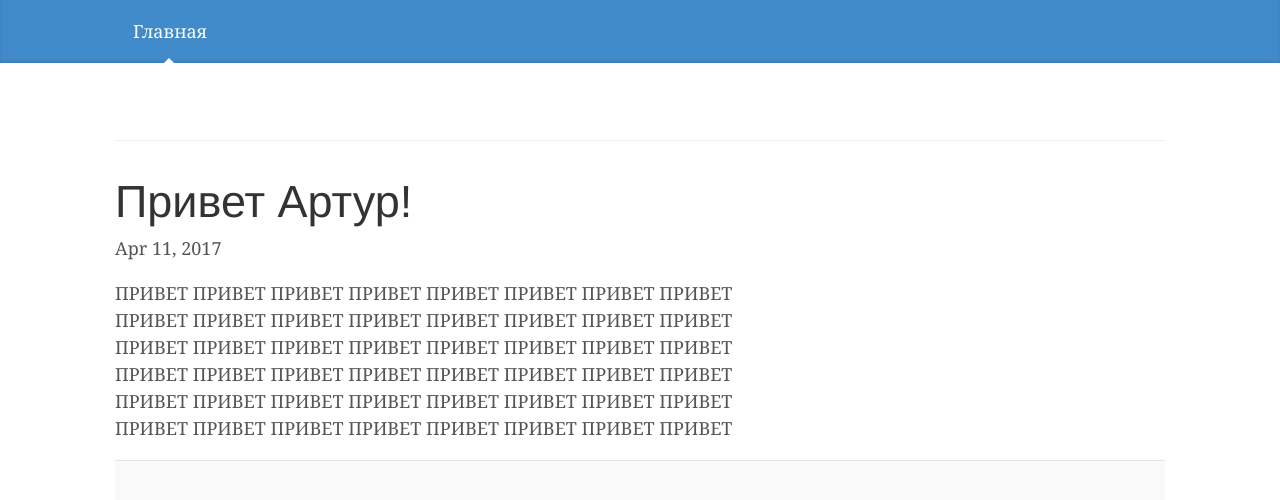
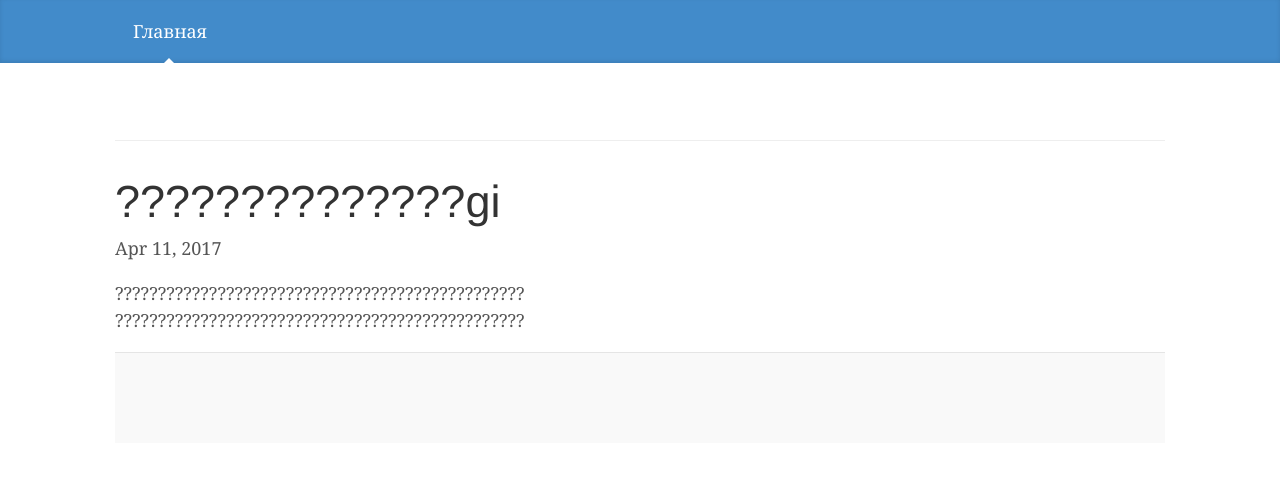
Before and after one commit to ayupov88/ayupov88.github.io, a Jekyll site: the page built from _posts/2017-04-11-welcome-to-jekyll.md, in a window 1280 px wide. Shown: the top 500 px of the page. Built offline with Jekyll 4.4.1, drawn with Linux system fonts in a browser that asks for light colours.

Commit message:
3 commit

```diff
--- a/_posts/2017-04-11-welcome-to-jekyll.md
+++ b/_posts/2017-04-11-welcome-to-jekyll.md
@@ -1,7 +1,8 @@
 ---
 layout: post
-title:  "Привет Артур!"
+title:  "??????????????gi"
 date:   2017-04-11 23:40:53 +0500
 categories: jekyll
 ---
- ПРИВЕТ  ПРИВЕТ  ПРИВЕТ  ПРИВЕТ  ПРИВЕТ  ПРИВЕТ  ПРИВЕТ  ПРИВЕТ  ПРИВЕТ  ПРИВЕТ  ПРИВЕТ  ПРИВЕТ  ПРИВЕТ  ПРИВЕТ  ПРИВЕТ  ПРИВЕТ  ПРИВЕТ  ПРИВЕТ  ПРИВЕТ  ПРИВЕТ  ПРИВЕТ  ПРИВЕТ  ПРИВЕТ  ПРИВЕТ  ПРИВЕТ  ПРИВЕТ  ПРИВЕТ  ПРИВЕТ  ПРИВЕТ  ПРИВЕТ  ПРИВЕТ  ПРИВЕТ  ПРИВЕТ  ПРИВЕТ  ПРИВЕТ  ПРИВЕТ  ПРИВЕТ  ПРИВЕТ  ПРИВЕТ  ПРИВЕТ  ПРИВЕТ  ПРИВЕТ  ПРИВЕТ  ПРИВЕТ  ПРИВЕТ  ПРИВЕТ  ПРИВЕТ  ПРИВЕТ
+ ????????????????????????????????????????????????
+????????????????????????????????????????????????
```
Also changed, not shown: _posts/2017-04-11-welcome-to-jekyll (другая копия).md (added, +7 -0 lines).
